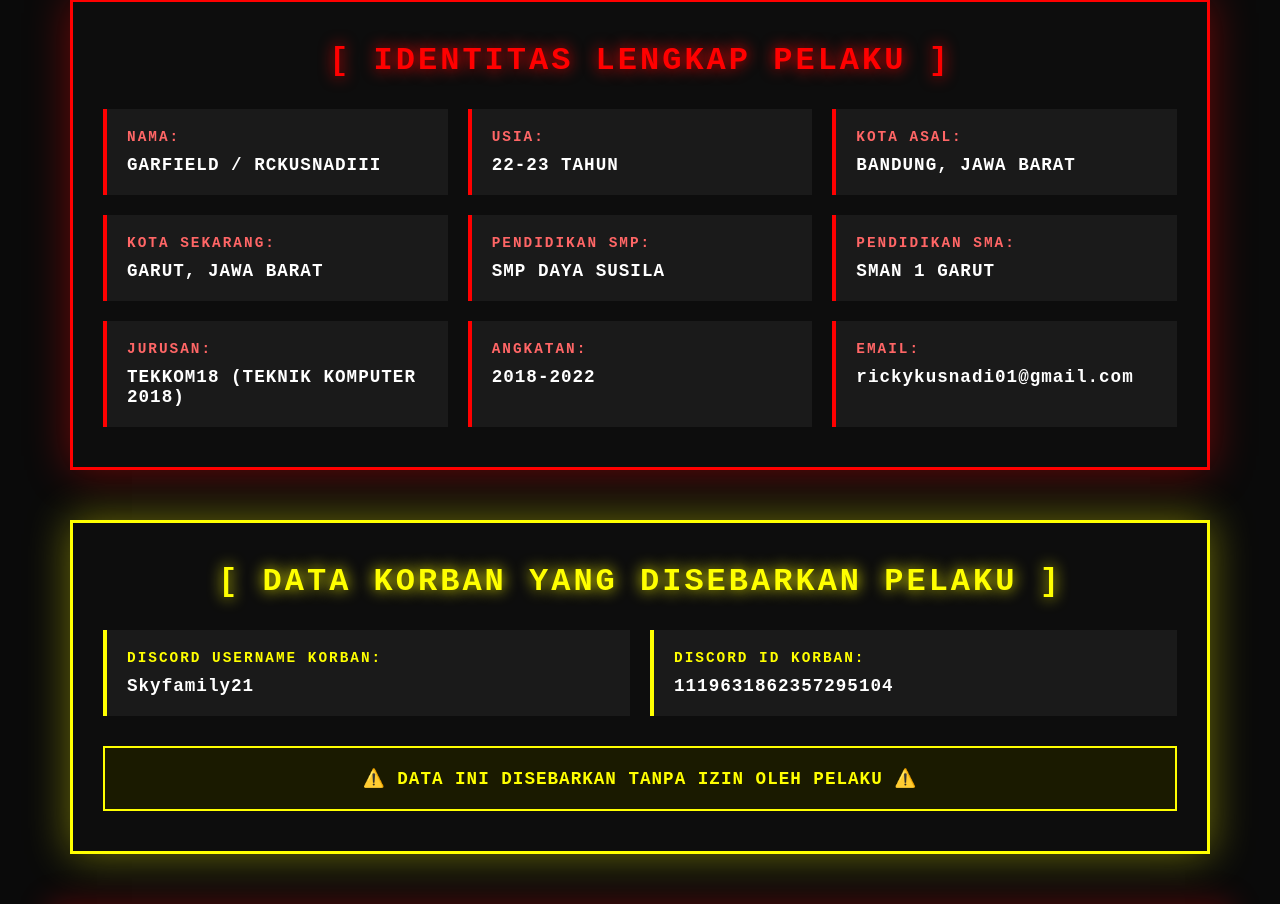
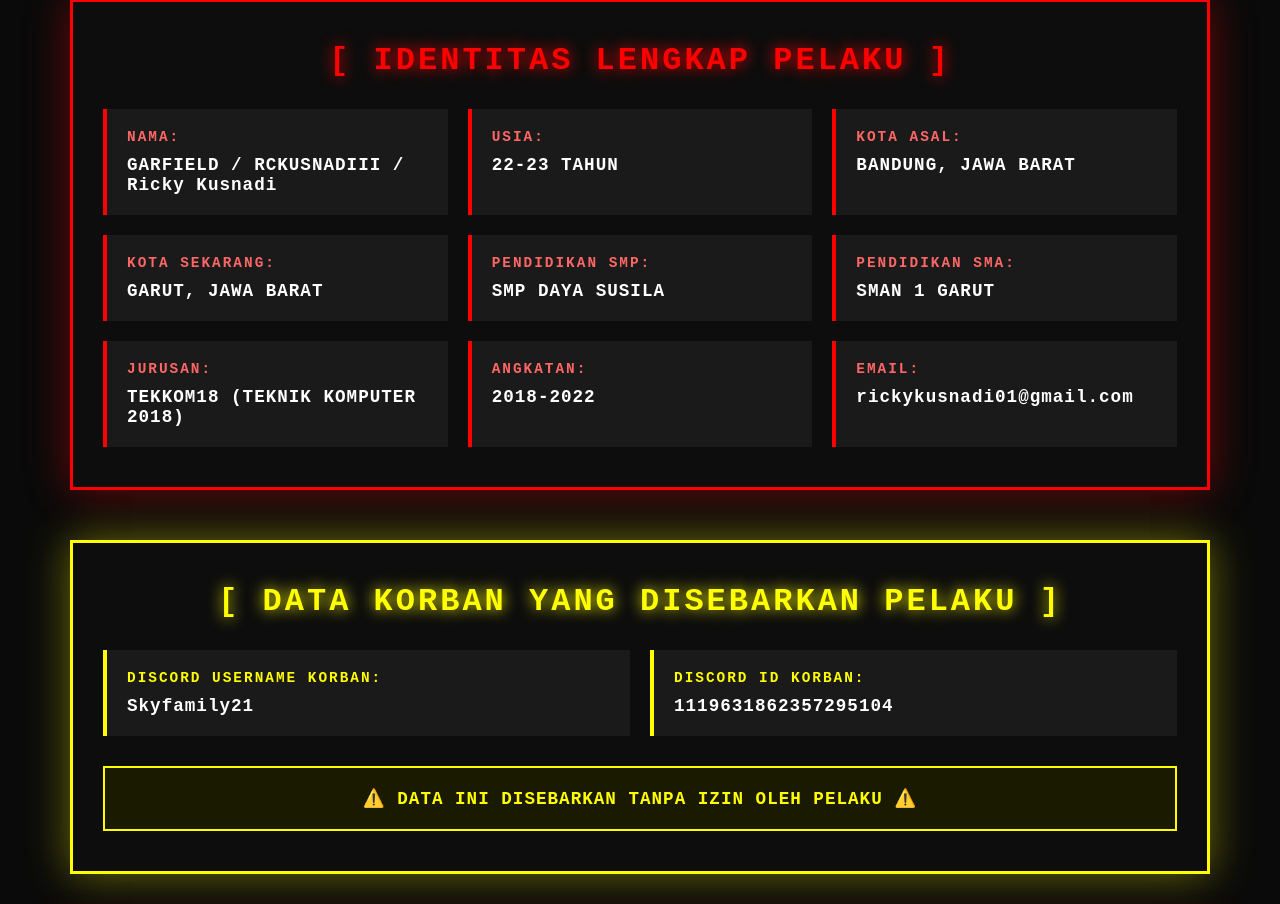
Before and after one commit to atinkocakgblggg-wq/Atinkocakkk, a plain HTML site: page index.html in a window 1280 px wide. Shown: the part 1942-2846 px from the top of the page. Drawn offline with Linux system fonts and the light colour scheme.

Commit message:
Update index.html

```diff
--- a/index.html
+++ b/index.html
@@ -446,7 +446,7 @@
                     <div class="info-grid">
                         <div class="info-item">
                             <span class="label">NAMA:</span>
-                            <span class="value">GARFIELD / RCKUSNADIII</span>
+                            <span class="value">GARFIELD / RCKUSNADIII / Ricky Kusnadi</span>
                         </div>
                         <div class="info-item">
                             <span class="label">USIA:</span>
```
